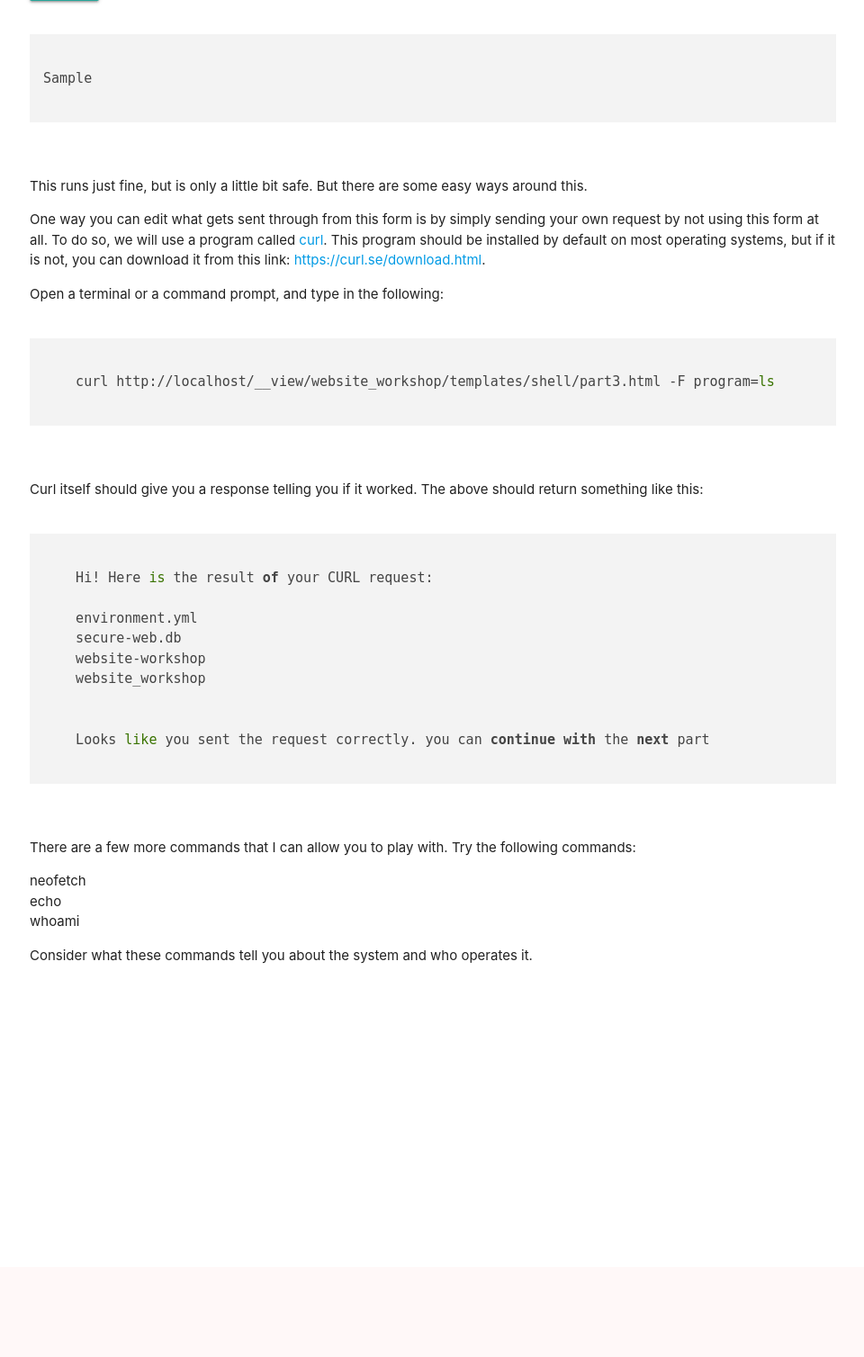
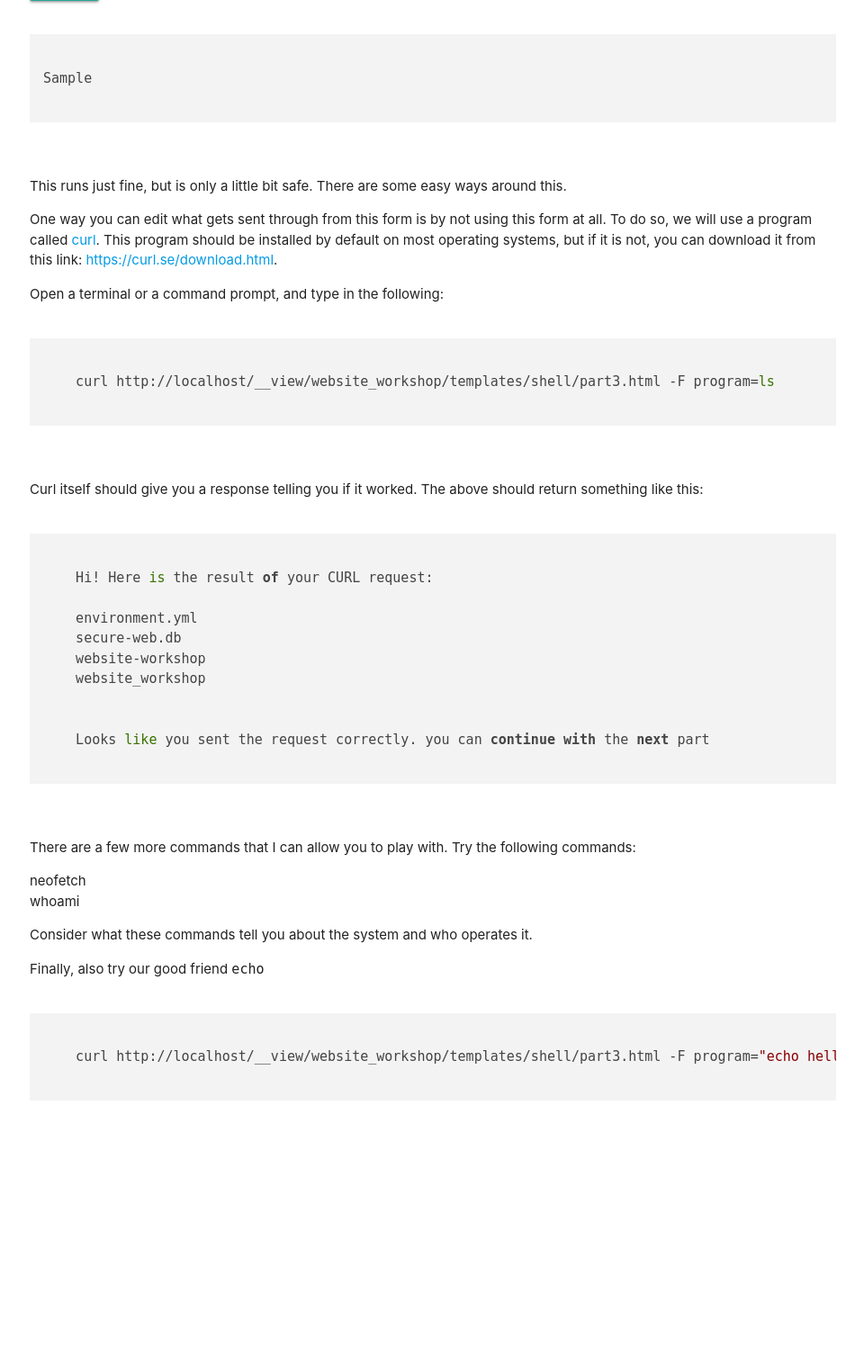
Before and after one commit to adraismawur/website-workshop, a Flask app: template website_workshop/templates/shell/part3.html in a window 1280 px wide. Shown: the part 359-1867 px from the top of the page at 90% size, without its empty margins (159-1119 px from the left). Before the commit the page ends 1430 px from the top, so only its background shows below. Run offline with Flask 3, Linux system fonts and the light colour scheme; the template is opened without the code that fills it: values that come from a table or form of the project are taken from there, most other values are stand-ins (such as "Sample title", 1, 10 or a date in 2020); parts of the project's set-up code (start-up, migrations or seed data) failed here and were passed over; some libraries are stand-ins or nearby versions.

Commit message:
few corrections

```diff
--- a/website_workshop/templates/shell/part3.html
+++ b/website_workshop/templates/shell/part3.html
@@ -32,14 +32,14 @@
         </pre>
 
         <p>
-            This runs just fine, but is only a little bit safe. But there are some easy ways around this.
+            This runs just fine, but is only a little bit safe. There are some easy ways around this.
         </p>
 
         <p>
-            One way you can edit what gets sent through from this form is by simply sending your own
-            request by not using this form at all. To do so, we will use a program called
-            <a href="https://curl.se/">curl</a>. This program should be installed by default on most
-            operating systems, but if it is not, you can download it from this link: <a href="https://curl.se/download.html">https://curl.se/download.html</a>.
+            One way you can edit what gets sent through from this form is by not using this form at all.
+            To do so, we will use a program called <a href="https://curl.se/">curl</a>.
+            This program should be installed by default on most operating systems,
+            but if it is not, you can download it from this link: <a href="https://curl.se/download.html">https://curl.se/download.html</a>.
         </p>
 
         <p>
@@ -77,13 +77,22 @@
 
         <ul>
             <li>neofetch</li>
-            <li>echo</li>
             <li>whoami</li>
         </ul>
 
         <p>
             Consider what these commands tell you about the system and who operates it.
         </p>
+
+        <p>
+            Finally, also try our good friend <code>echo</code>
+        </p>
+
+        <pre class="language-python">
+            <code>
+    curl {{ request.url }} -F program="echo hello, world!"
+            </code>
+        </pre>
     {% endif %}
 
 
```
